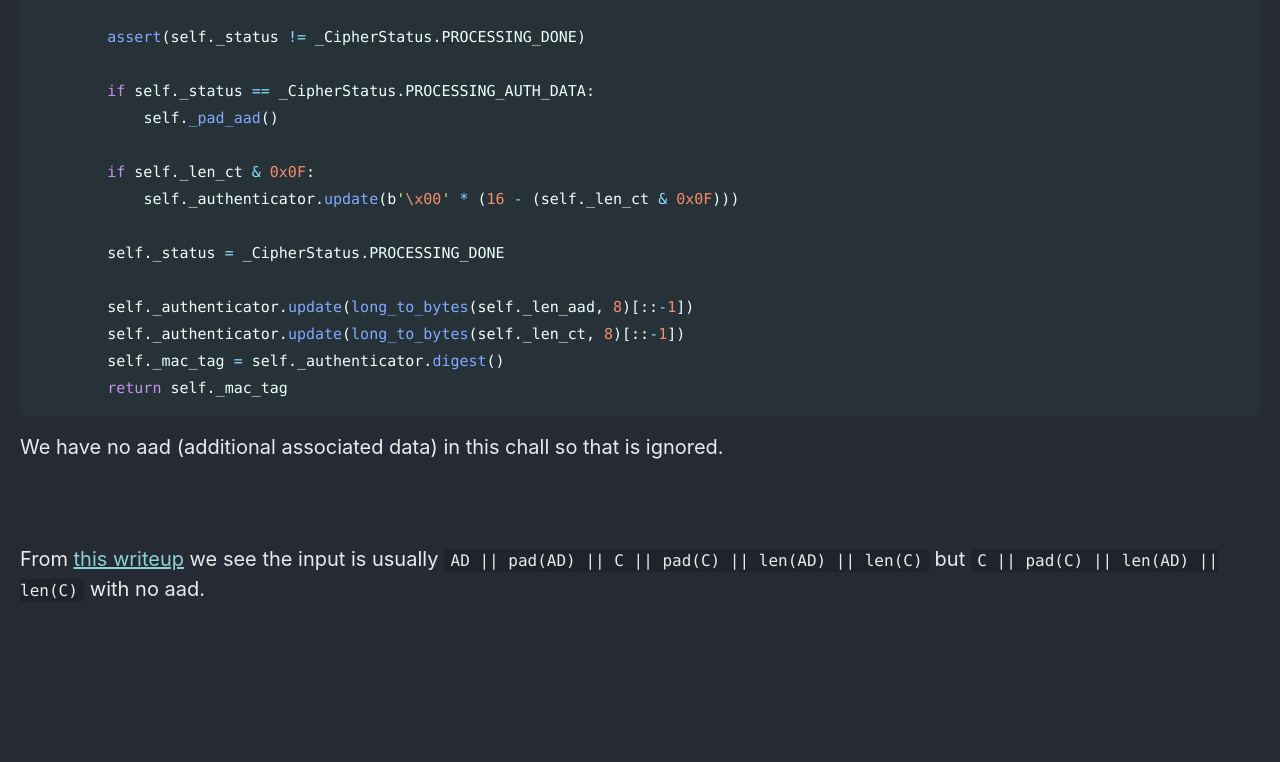
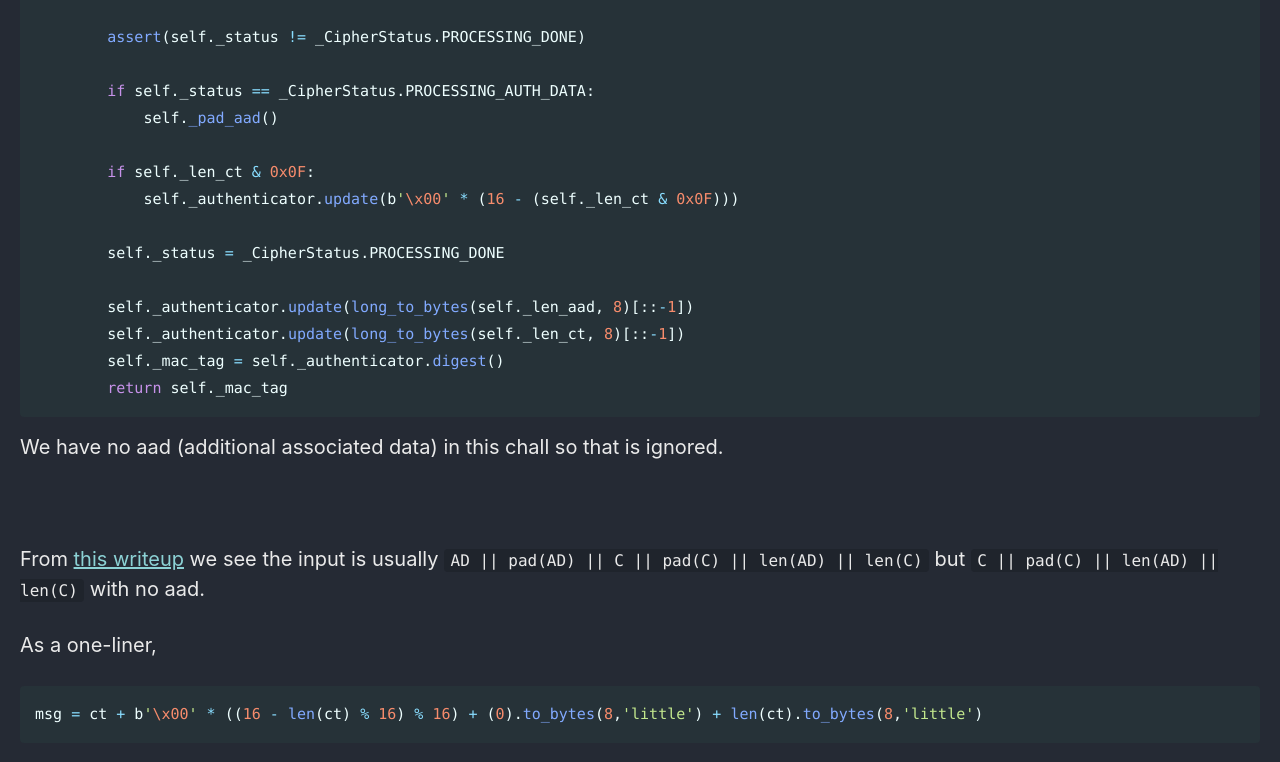
Before and after one commit to Connor-McCartney/Connor-McCartney.github.io, a Jekyll site: the page built from _pages/cryptography/other/Nostalgic-SECCONCTF14.md, in a window 1280 px wide and 900 px high, scrolled down 3140 px. Shown: the top 762 px of the window. Built offline with Jekyll 4.4.1, drawn with Linux system fonts in a browser that asks for light colours; cached includes are drawn as plain includes; before the commit the page ends 3800 px from its top, so only the background shows below that.

Commit message:
Update Nostalgic-SECCONCTF14.md

````diff
--- a/_pages/cryptography/other/Nostalgic-SECCONCTF14.md
+++ b/_pages/cryptography/other/Nostalgic-SECCONCTF14.md
@@ -147,3 +147,14 @@ We have no aad (additional associated data) in this chall so that is ignored.
 <br>
 
 From [this writeup](https://l3ak.team/2024/04/21/plaid24/) we see the input is usually `AD || pad(AD) || C || pad(C) || len(AD) || len(C)` but `C || pad(C) || len(AD) || len(C)` with no aad.
+
+As a one-liner,
+
+```python
+msg = ct + b'\x00' * ((16 - len(ct) % 16) % 16) + (0).to_bytes(8,'little') + len(ct).to_bytes(8,'little')
+```
+
+
+<br>
+
+<br>
````
